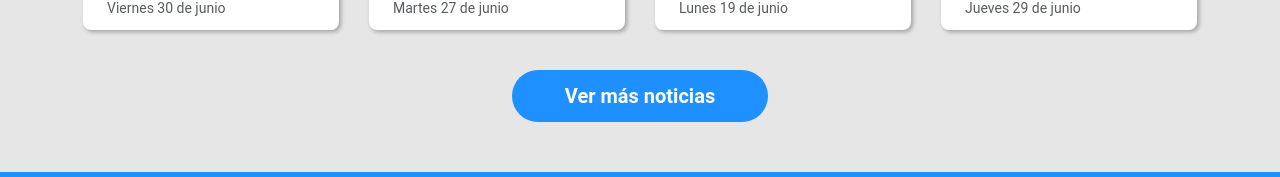
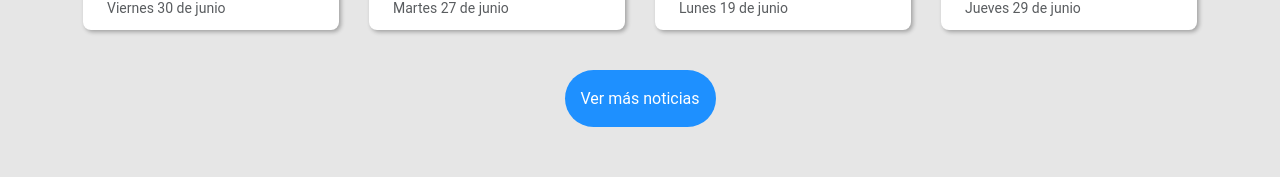
Before and after one commit to GonzaloGauna/interfaces-tp-final, a React (Vite) app: page / in a window 1280 px wide. Shown: the part 2003-2180 px from the top of the page. Built offline with nearby package versions, Linux system fonts and the light colour scheme.

Commit message:
cambio final

```diff
--- a/src/components/News.jsx
+++ b/src/components/News.jsx
@@ -97,7 +97,7 @@
       </div>
       <div className="btn-container">
         <a
-          className="ver-noticias"
+          className="fs-6 p-3 btn-primary" style={{borderRadius: '50px', color: 'white', background: 'dodgerblue'}}
           href="https://www.infobae.com/"
           target="_blank"
         >
--- a/src/styles/News.css
+++ b/src/styles/News.css
@@ -82,3 +82,7 @@
     background: rgb(101, 178, 255);
     color: white;
 }
+.hoverBtn:hover{
+    background: rgb(101, 178, 255);
+    color: white;
+}
```
